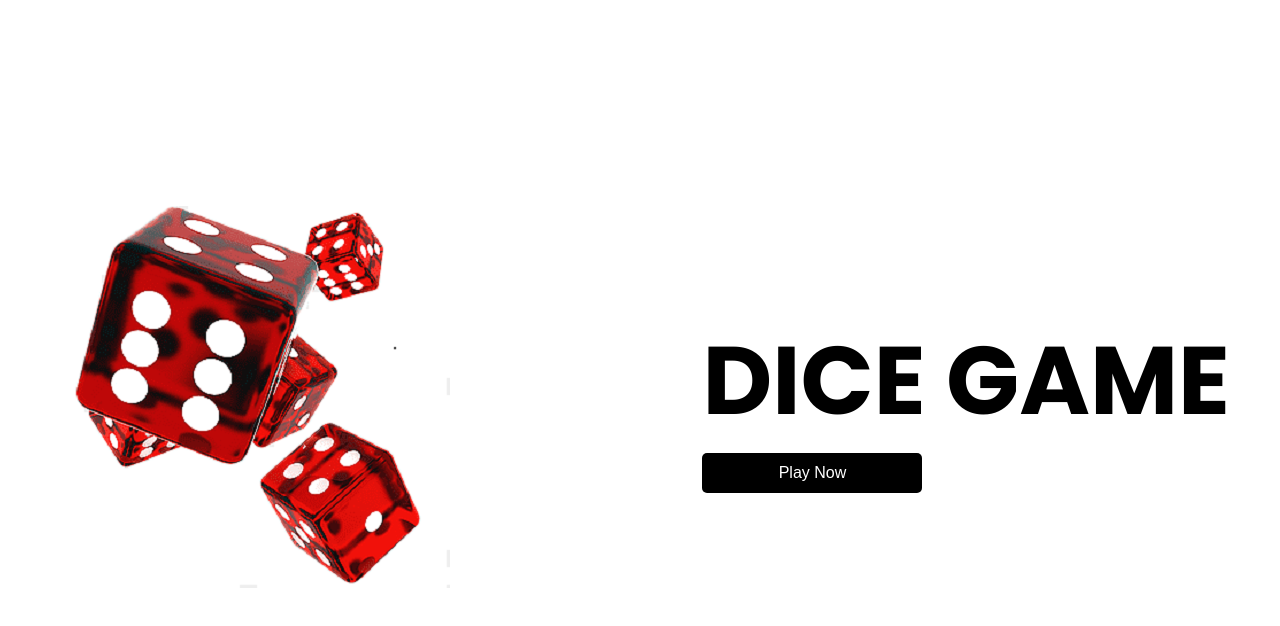
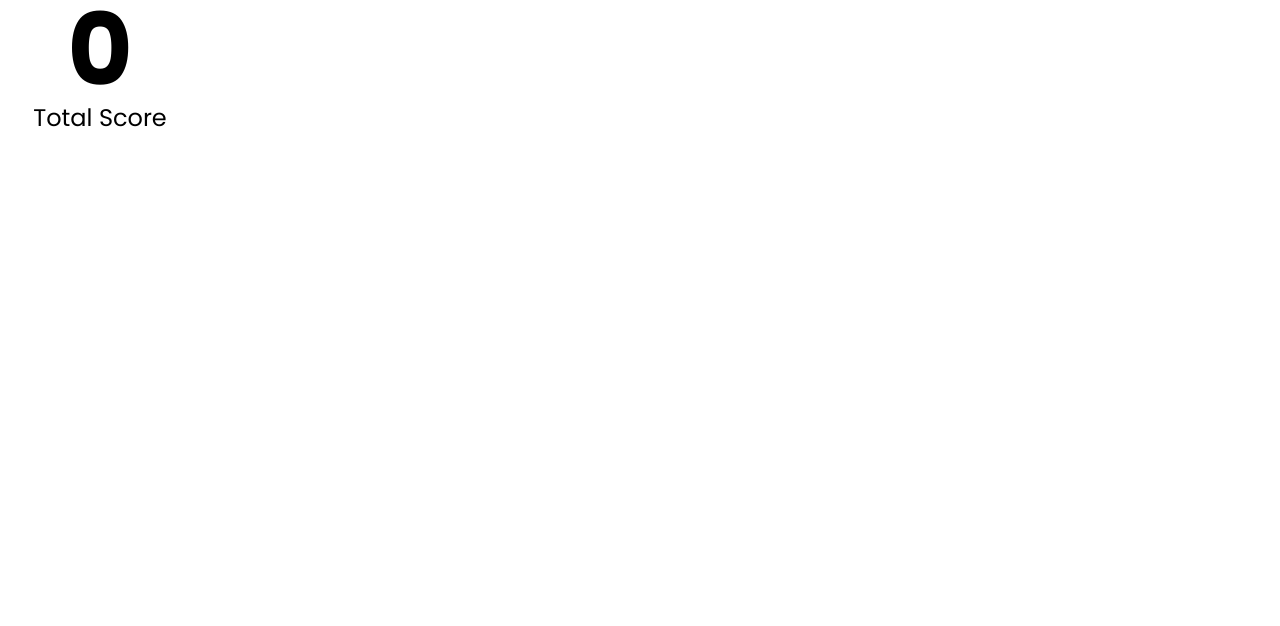
Before and after one commit to abhi-develope/Dice-Game--Reactjs, a React (Vite) app: page / in a window 1280 px wide. Shown: the top 626 px of the page. Built offline with nearby package versions, Linux system fonts and the light colour scheme.

Commit message:
minor fix and create Total score component

```diff
--- a/src/App.jsx
+++ b/src/App.jsx
@@ -4,7 +4,7 @@
 import GamePlay from "./Components/GamePlay";
 
 function App() {
-  const [isGameStarted, setGameStarted] = useState(false);
+  const [isGameStarted, setGameStarted] = useState(true);
 
   const toggleGamePlay = () =>{
     setGameStarted((prev) => !prev);
--- a/src/Components/GamePlay.jsx
+++ b/src/Components/GamePlay.jsx
@@ -1,10 +1,11 @@
 import React from 'react'
+import TotalScore from './TotalScore'
 
 const GamePlay = () => {
   return (
-    <div>
-      Game Paly
-    </div>
+    <main>
+      <TotalScore/>
+    </main>
   )
 }
 
--- /dev/null
+++ b/src/Components/TotalScore.jsx
@@ -0,0 +1,28 @@
+import styled from "styled-components"
+
+
+const TotalScore = () => {
+  return (
+    <ScoreContainer>
+        <h1>0</h1>
+        <p>Total Score</p>
+
+    </ScoreContainer>
+  )
+}
+
+export default TotalScore
+
+const ScoreContainer = styled.div`
+
+    max-width: 200px;
+    text-align: center;
+    h1 {
+        font-size: 100px;
+        line-height: 100px;
+    }
+    p{
+        font-size: 24px;
+        font-weight: 500px;
+    }
+`
```
